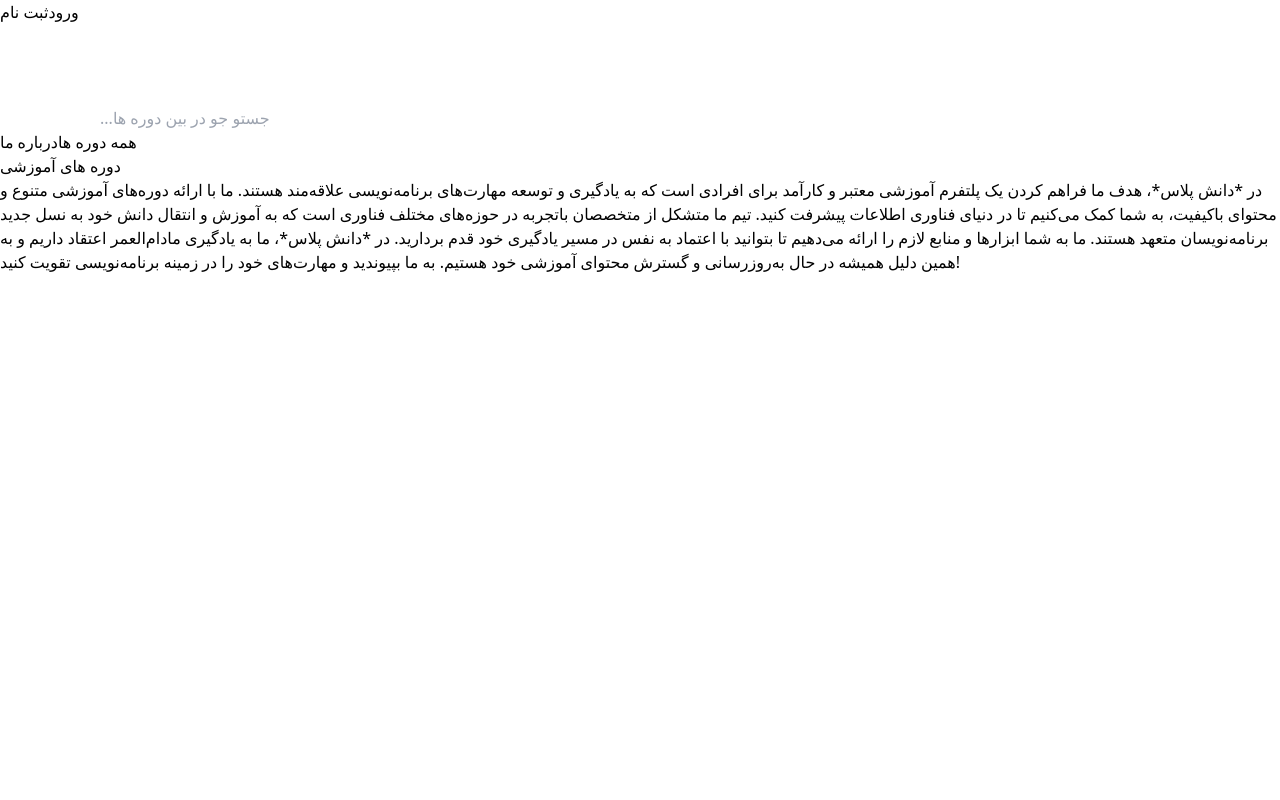
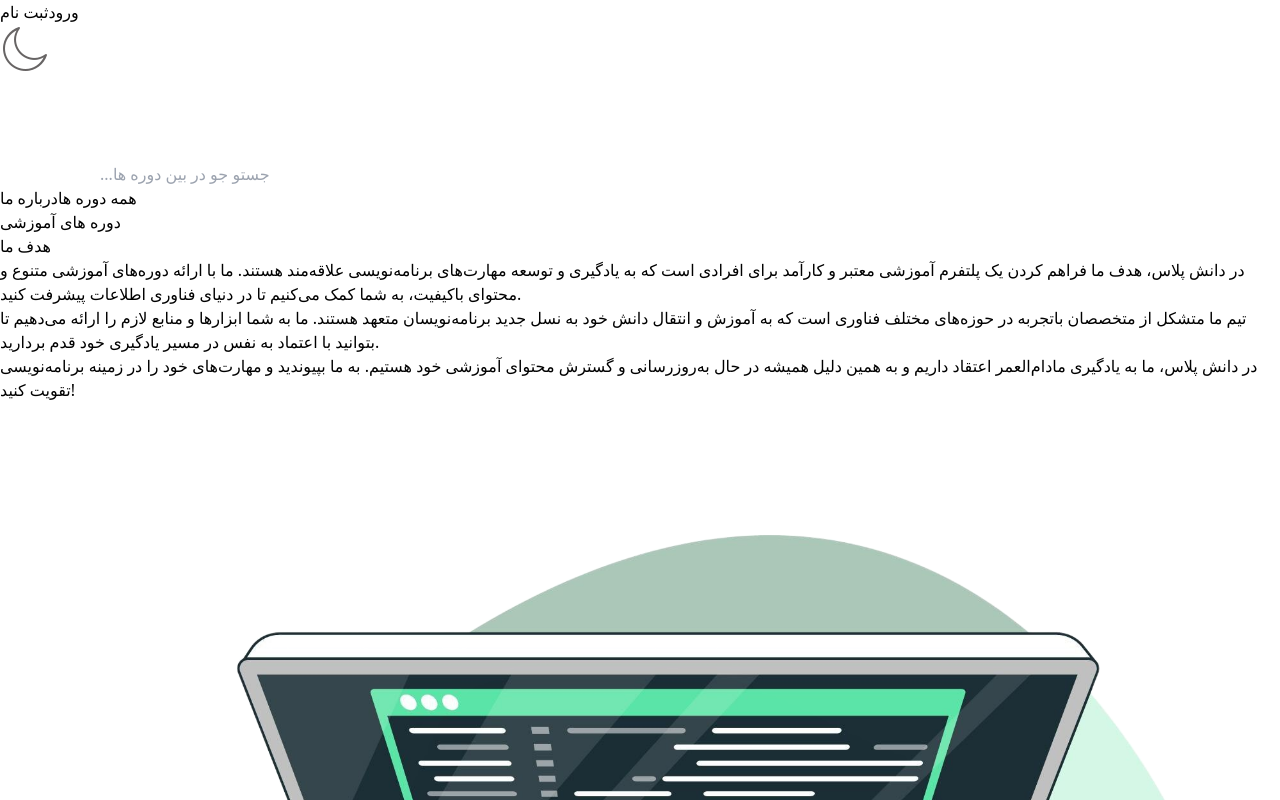
Before and after one commit to Ali-ghorbani-2005/education-portal, a React (Vite) app: page /about-Us in a window 1280 px wide. Shown: the top 800 px of the page. Built offline with nearby package versions, Linux system fonts and the light colour scheme.

Commit message:
Improving styles

```diff
--- /dev/null
+++ b/src/components/ThemeSwitcher/ThemeSwitcher.tsx
@@ -0,0 +1,19 @@
+
+
+export default function ThemeSwitcher() {
+  return (
+    <>
+
+    <div>
+
+     <div>
+
+     <button className="bg-gray-200 w-11 h-11 rounded-full mt-5 flex justify-center items-center"><img src="imgs/icons/moon.png" className="w-7" alt="" /></button>
+
+     </div>
+
+    </div>
+
+    </>
+  )
+}
--- a/src/components/homeComponents/brand.tsx
+++ b/src/components/homeComponents/brand.tsx
@@ -26,7 +26,7 @@ export default function Brand() {
       <div className="flex items-center">
       <div className="relative h-16 w-16">
         <div className="absolute top-0 left-0 h-16 w-16 bg-blue-500 rounded-lg transform rotate-45"></div>
-        <div className="absolute top-1 left-1 h-16 w-16 bg-white rounded-lg transform rotate-45"></div>
+        <div className="absolute top-1 left-1 h-16 w-16 bg-gray-400 rounded-lg transform rotate-45"></div>
       </div>
       <div className="ml-4">
         <h1 className="text-2xl font-bold text-blue-600">دانش پلاس</h1>
--- a/src/components/layout/Layout.tsx
+++ b/src/components/layout/Layout.tsx
@@ -2,6 +2,7 @@ import { Outlet } from 'react-router-dom';
 import LayoutAuthentication from './layoutAuthentication';
 import LayoutShearch from './layoutShearch';
 import CourseNavigation from '../homeComponents/CourseNavigation';
+import ThemeSwitcher from '../ThemeSwitcher/ThemeSwitcher';
 
 
 
@@ -12,11 +13,15 @@ export default function Layout() {
 
             <div className=' h-20 shadow-sm shadow-gray-400'>
 
-                <div className='flex gap-32'>
+                <div className='flex gap-20'>
                     <div className='-mt-4 ml-4 '>
 
                         <LayoutAuthentication />
 
+                    </div>
+
+                    <div>
+                        <ThemeSwitcher/>
                     </div>
 
                     <div className='mt-5'>
@@ -30,7 +35,7 @@ export default function Layout() {
                 </div>
             </div>
 
-            <div className='bg-gray-50 mt-5'>
+            <div className='bg-gray-100 mt-5'>
 
                 <main>
                     <div className=''>
--- a/src/pages/about-us/aboutUs.tsx
+++ b/src/pages/about-us/aboutUs.tsx
@@ -2,13 +2,15 @@
 
 export default function AboutUs() {
   return (
-<>
+    <>
 
-<div>
+      {/* <div>
 
-<div>
+<div className="flex">
 
-  <p>
+
+
+  <p className="text-lg font-semibold mt-20">
 در *دانش پلاس*، هدف ما فراهم کردن یک پلتفرم آموزشی معتبر و کارآمد برای افرادی است که به یادگیری و توسعه مهارت‌های برنامه‌نویسی علاقه‌مند هستند. ما با ارائه دوره‌های آموزشی متنوع و محتوای باکیفیت، به شما کمک می‌کنیم تا در دنیای فناوری اطلاعات پیشرفت کنید.
 
 تیم ما متشکل از متخصصان باتجربه در حوزه‌های مختلف فناوری است که به آموزش و انتقال دانش خود به نسل جدید برنامه‌نویسان متعهد هستند. ما به شما ابزارها و منابع لازم را ارائه می‌دهیم تا بتوانید با اعتماد به نفس در مسیر یادگیری خود قدم بردارید.
@@ -16,11 +18,29 @@ export default function AboutUs() {
 در *دانش پلاس*، ما به یادگیری مادام‌العمر اعتقاد داریم و به همین دلیل همیشه در حال به‌روزرسانی و گسترش محتوای آموزشی خود هستیم. به ما بپیوندید و مهارت‌های خود را در زمینه برنامه‌نویسی تقویت کنید!
 </p>
 
-</div>
+<img src="imgs/icons/code typing.png" className="w-96 mt-5" alt="" />
 
 </div>
 
+</div> */}
 
-</>
+      <div className="max-w-4xl mx-auto p-6 bg-white rounded-lg shadow-lg ">
+        <div className="flex flex-col items-center text-center">
+          <h1 className="text-3xl font-bold mb-6">هدف ما</h1>
+          <p className="text-lg font-semibold mt-4">
+            در <span className="text-blue-500 font-bold">دانش پلاس</span>، هدف ما فراهم کردن یک پلتفرم آموزشی معتبر و کارآمد برای افرادی است که به یادگیری و توسعه مهارت‌های برنامه‌نویسی علاقه‌مند هستند. ما با ارائه دوره‌های آموزشی متنوع و محتوای باکیفیت، به شما کمک می‌کنیم تا در دنیای فناوری اطلاعات پیشرفت کنید.
+          </p>
+          <p className="text-lg mt-4">
+            تیم ما متشکل از متخصصان باتجربه در حوزه‌های مختلف فناوری است که به آموزش و انتقال دانش خود به نسل جدید برنامه‌نویسان متعهد هستند. ما به شما ابزارها و منابع لازم را ارائه می‌دهیم تا بتوانید با اعتماد به نفس در مسیر یادگیری خود قدم بردارید.
+          </p>
+          <p className="text-lg mt-4">
+            در <span className="text-blue-500 font-bold">دانش پلاس</span>، ما به یادگیری مادام‌العمر اعتقاد داریم و به همین دلیل همیشه در حال به‌روزرسانی و گسترش محتوای آموزشی خود هستیم. به ما بپیوندید و مهارت‌های خود را در زمینه برنامه‌نویسی تقویت کنید!
+          </p>
+          <img src="imgs/icons/code typing.png" className="w-64 mt-6 rounded-lg shadow-md" alt="Code Typing" />
+        </div>
+      </div>
+
+
+    </>
   )
 }
```
Also changed, not shown: public/imgs/icons/code typing.png (added), public/imgs/icons/moon.png (added).
